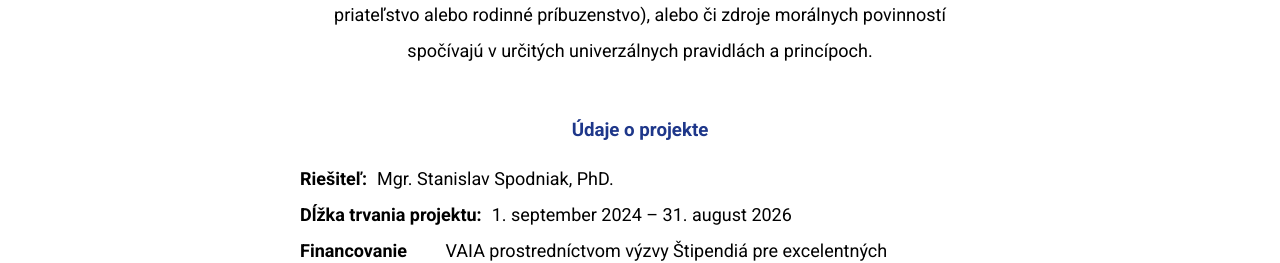
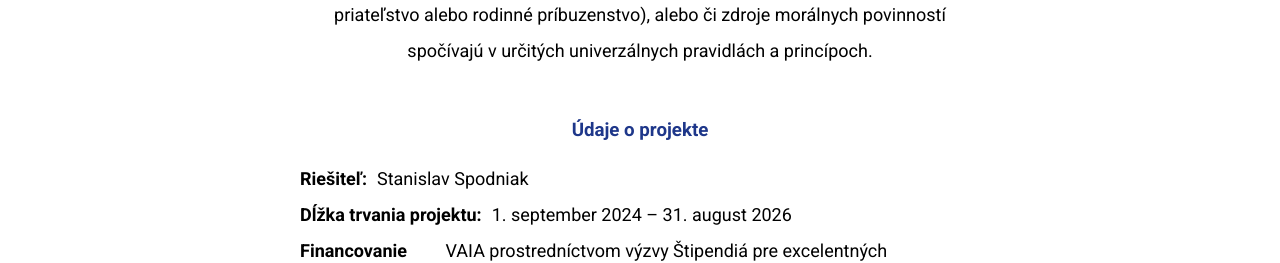
Before and after one commit to StanoSpodniak/selfsacrifice, a React (Vite) app: page /o-projekte in a window 1280 px wide. Shown: the part 801-1064 px from the top of the page. Built offline with nearby package versions, Linux system fonts and the light colour scheme.

Commit message:
Minor bug fix

```diff
--- a/src/AboutProjectPage.tsx
+++ b/src/AboutProjectPage.tsx
@@ -21,7 +21,7 @@ const AboutProjectPage = () => {
                     <p>
                         <strong>{t("app6")}</strong>
                     </p>
-                    <p>Mgr. Stanislav Spodniak, PhD.</p>
+                    <p>Stanislav Spodniak</p>
                 </div>
                 <div className={style.line}>
                     <p>
```
